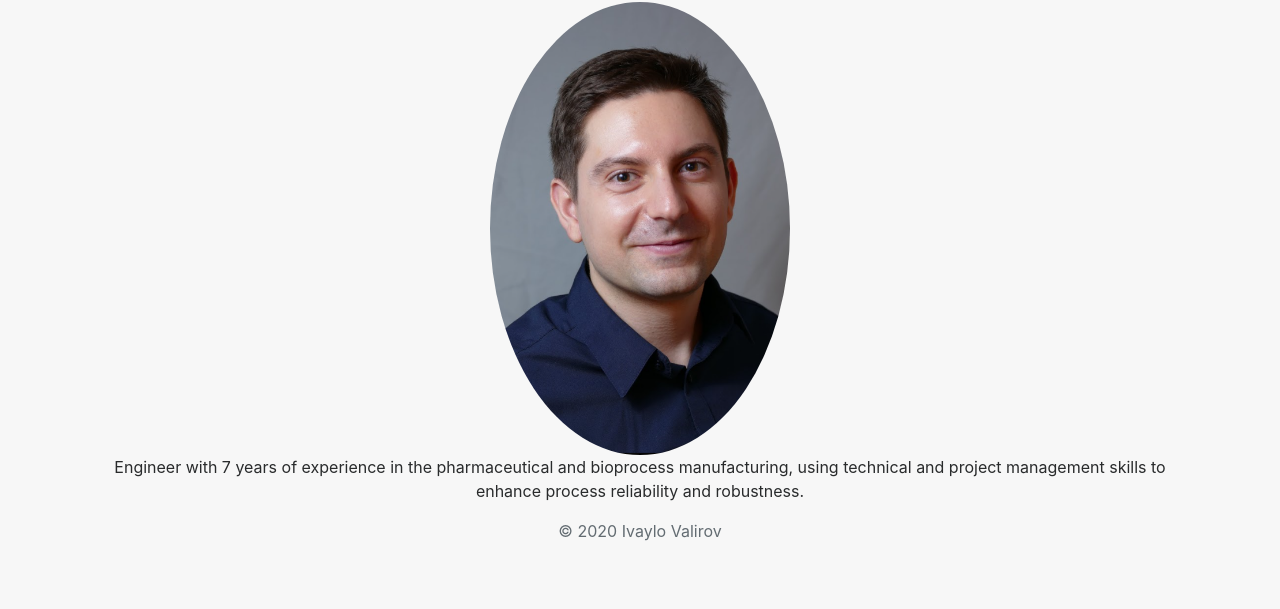
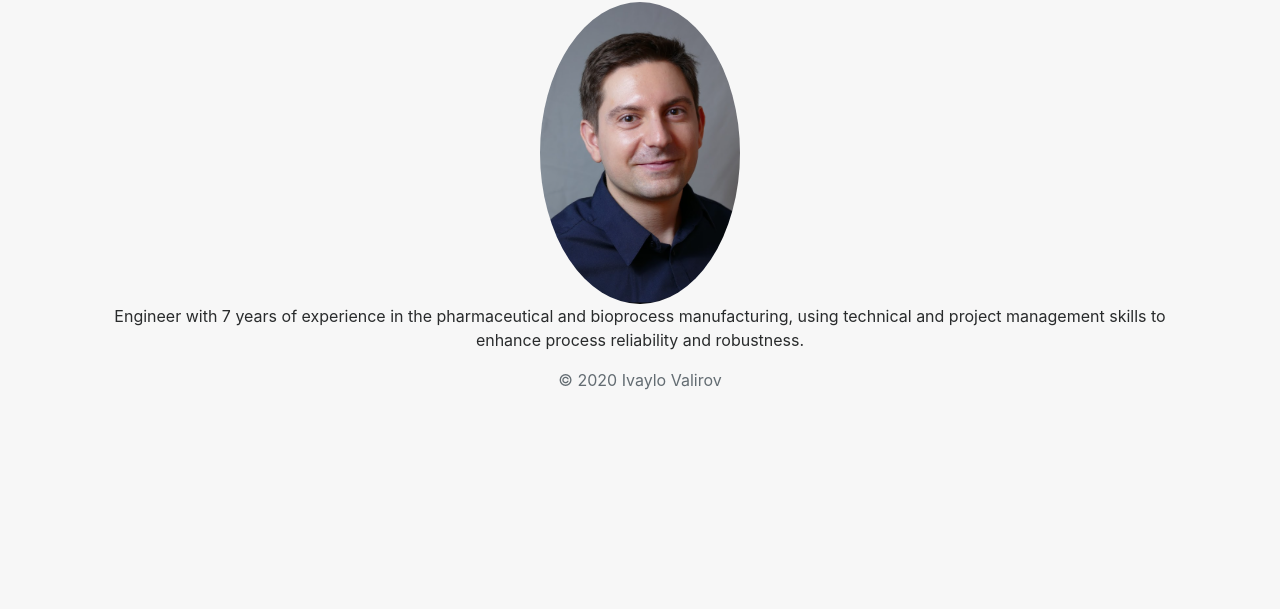
Before and after one commit to iv1607/iv1607.github.io, a plain HTML site: page index.html in a window 1280 px wide. Shown: the part 191-800 px from the top of the page. Drawn offline with Linux system fonts and the light colour scheme.

Commit message:
Update index.html

```diff
--- a/index.html
+++ b/index.html
@@ -59,7 +59,7 @@
         </h5>
       </div>
 
-      <img class="rounded-circle img-fluid" src="ivaylo1.jpg" height="250em" width="300em">
+      <img class="rounded-circle img-fluid" src="ivaylo1.jpg" height="200em" width="200em">
 
       <p class="container">Engineer with 7 years of experience in the pharmaceutical and bioprocess manufacturing, using technical and project management skills to enhance process reliability and robustness.</p>
     </div>
```
